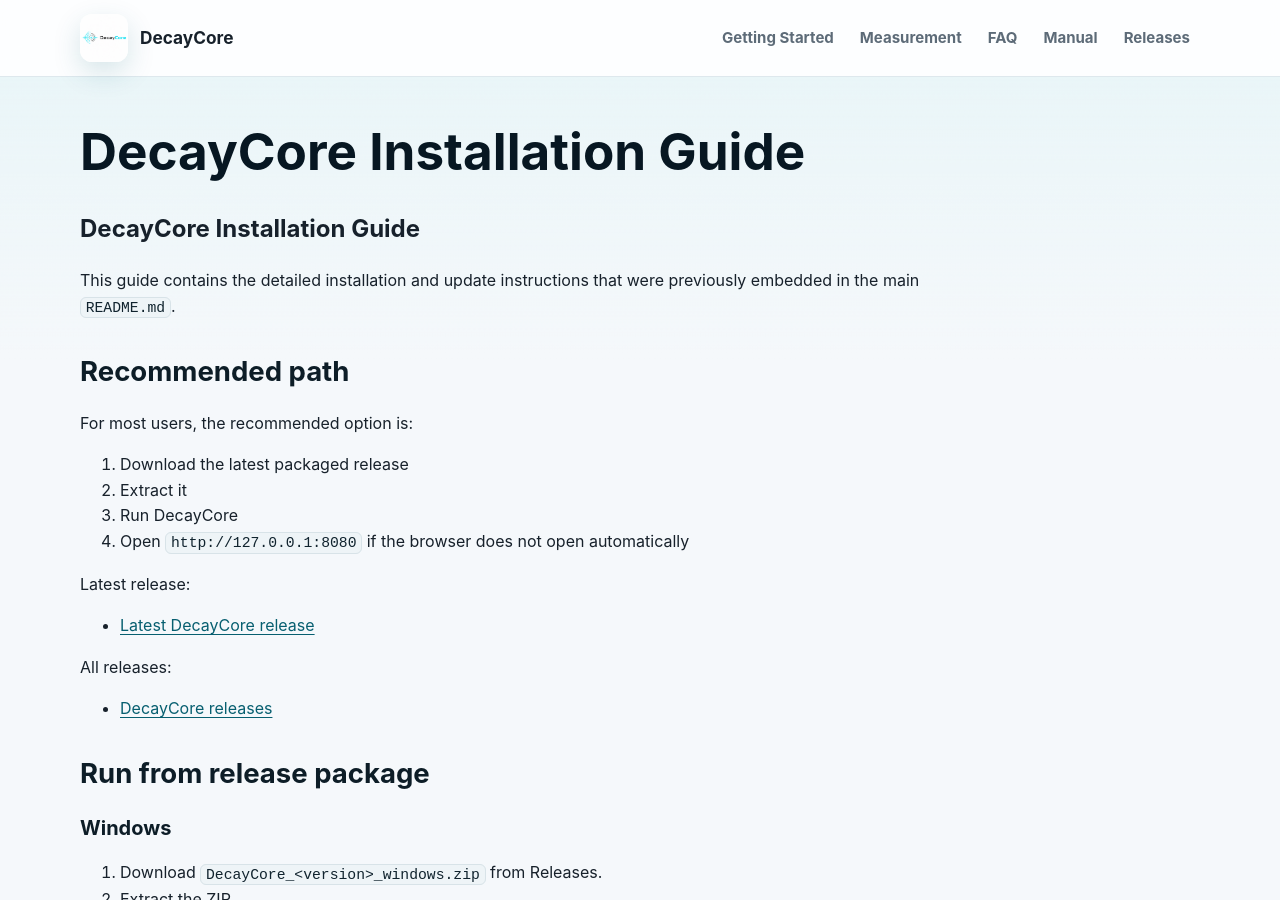
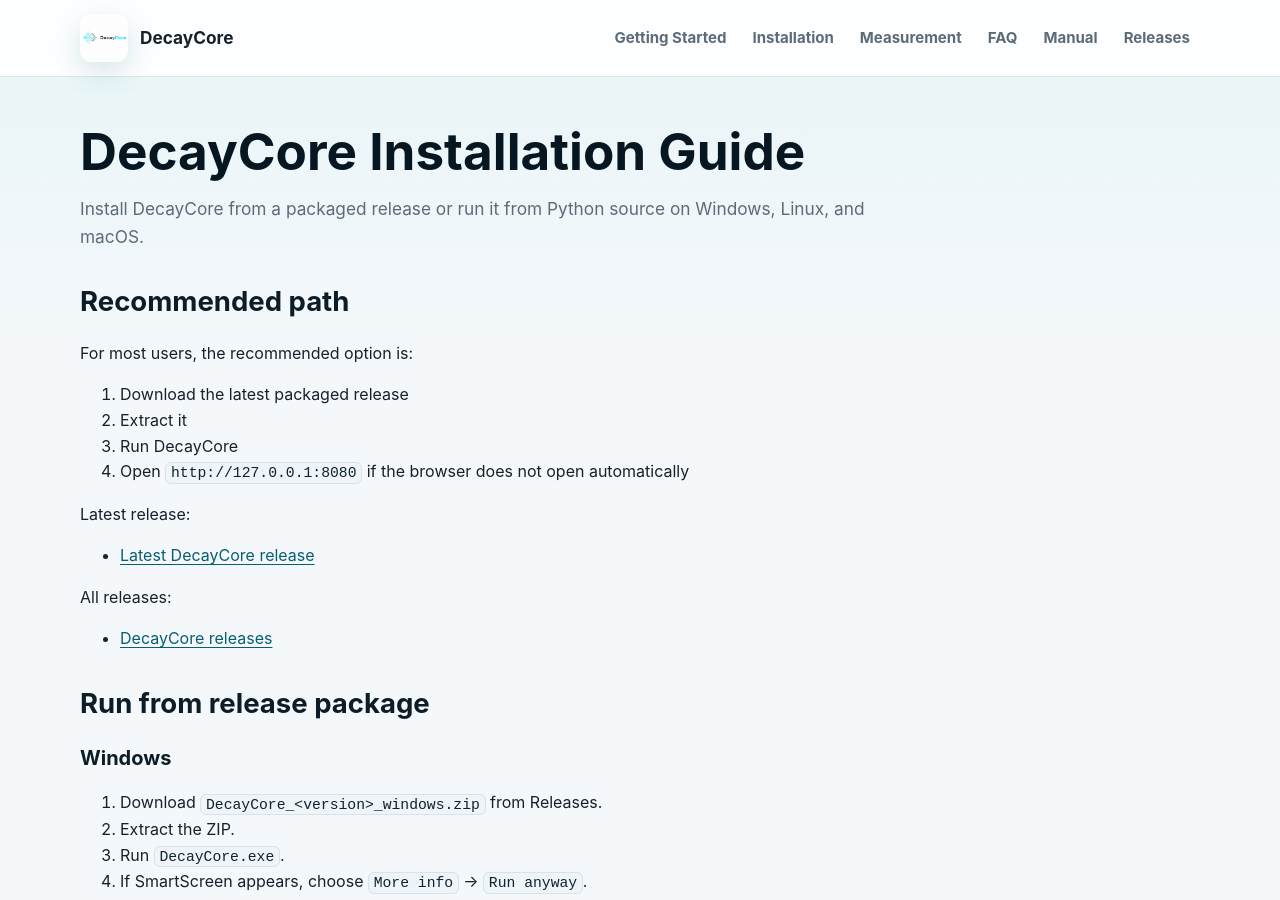
Before and after one commit to VilhoValittu/DecayCore, a Jekyll site: the page built from docs/Installation.md, in a window 1280 px wide and 900 px high. Built offline with Jekyll 4.4.1, drawn with Linux system fonts in a browser that asks for light colours; our own code applies the rules of GitHub Pages for plain Markdown files.

Commit message:
Docs update

```diff
--- a/docs/Installation.md
+++ b/docs/Installation.md
@@ -1,6 +1,9 @@
-# DecayCore Installation Guide
-
-This guide contains the detailed installation and update instructions that were previously embedded in the main `README.md`.
+---
+title: DecayCore Installation Guide
+nav_title: Installation
+description: Install DecayCore from a packaged release or run it from Python source on Windows, Linux, and macOS.
+permalink: /installation/
+---
 
 ## Recommended path
 
--- a/docs/_config.yml
+++ b/docs/_config.yml
@@ -8,6 +8,7 @@
 
 header_pages:
   - getting-started.md
+  - Installation.md
   - measurement-workflow.md
   - faq.md
   - User_Manual.md
--- a/docs/sitemap.xml
+++ b/docs/sitemap.xml
@@ -5,6 +5,9 @@
   </url>
   <url>
     <loc>https://vilhovalittu.github.io/DecayCore/getting-started/</loc>
+  </url>
+  <url>
+    <loc>https://vilhovalittu.github.io/DecayCore/installation/</loc>
   </url>
   <url>
     <loc>https://vilhovalittu.github.io/DecayCore/measurement-workflow/</loc>
```
Also changed, not shown: docs/index.md (+5 -0 lines).
